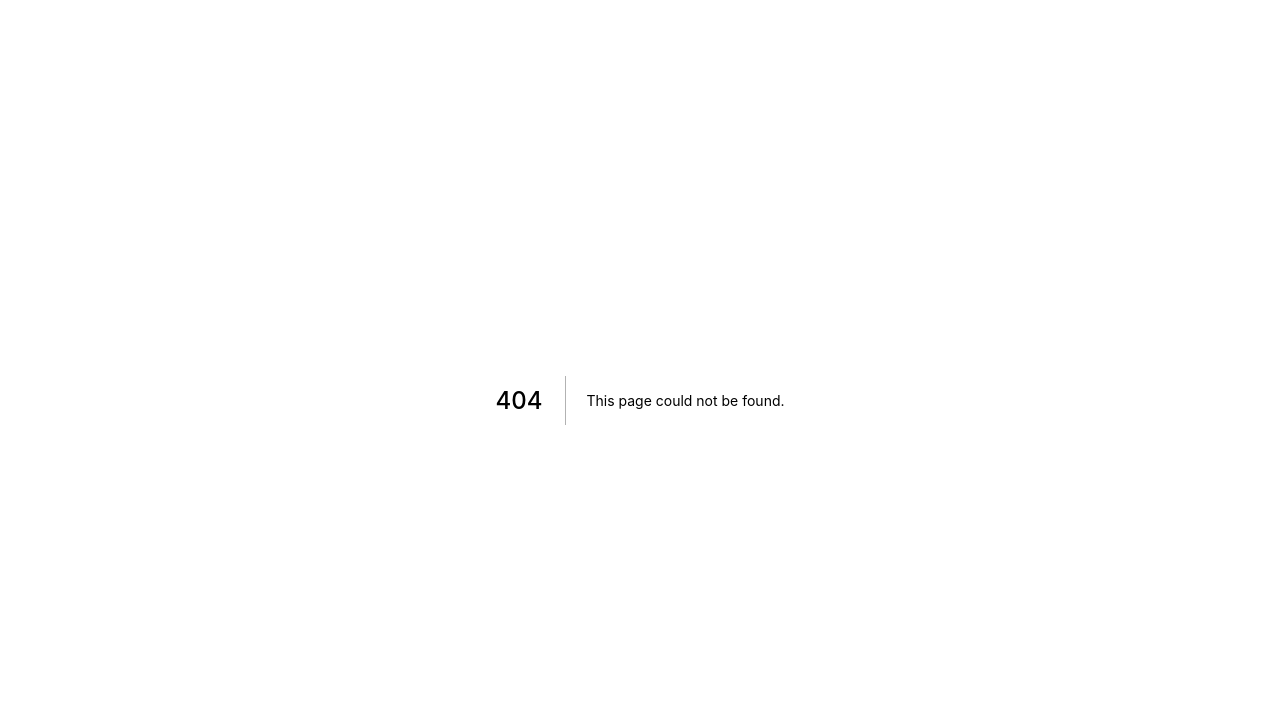
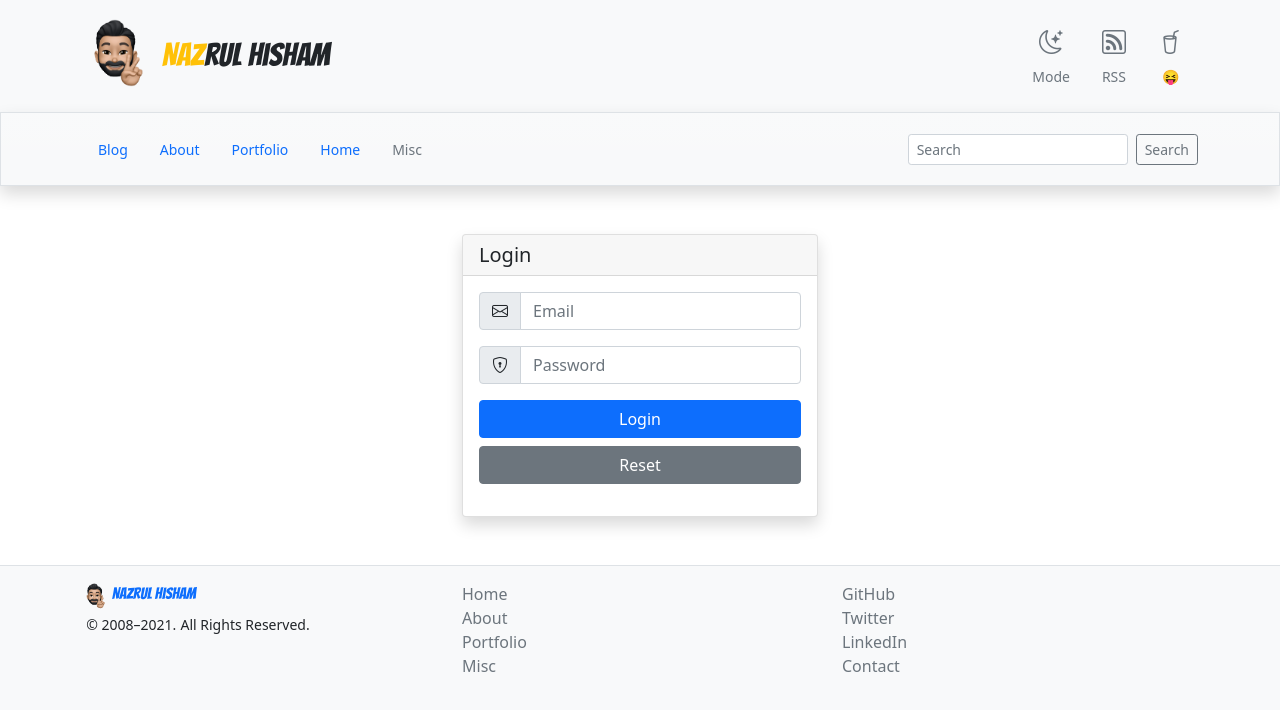
Before and after one commit to lumachroma/blog.nazrulhisham.net, a Next.js app: page /login in a window 1280 px wide. Before the commit this address had no page. Shown: the top 710 px of the page. Built offline with nearby package versions, Linux system fonts and the light colour scheme.

Commit message:
Implement user login page (exchange credential with secure JWT, store token in session cookie [provided by AuthProvider])

```diff
--- /dev/null
+++ b/pages/login.js
@@ -0,0 +1,125 @@
+import { useState } from 'react'
+import { useAuth } from '../lib/auth'
+import PageShell from '../components/PageShell'
+
+const Login = () => {
+  const { signinWithEmail, loading, errorMsg, setErrorMsg } = useAuth()
+
+  const [form, setForm] = useState({
+    email: '',
+    password: '',
+  })
+
+  const handleChange = (e) => {
+    const target = e.target
+    const value = target.value
+    const name = target.name
+
+    setForm({
+      ...form,
+      [name]: value,
+    })
+  }
+
+  const handleSubmit = (e) => {
+    e.preventDefault()
+    if (form.email && form.password) {
+      setErrorMsg(null)
+      signinWithEmail(form.email, form.password)
+    } else {
+      setErrorMsg("Email and/or Password is required")
+    }
+  }
+
+  const handleReset = (e) => {
+    e.preventDefault()
+    setForm({ ...form, email: '', password: '' })
+    setErrorMsg(null)
+  }
+
+  return (
+    <div className="row">
+      <div className="col-md"></div>
+      <div className="col-md-4">
+        <div className="card shadow">
+          <h5 className="card-header">
+            Login
+          </h5>
+          <div className="card-body">
+            <form id="login-form">
+              <div className="input-group mb-3">
+                <span className="input-group-text" id="basic-addon1">
+                  <i className="bi bi-envelope" />
+                </span>
+                <input
+                  type="email"
+                  className="form-control"
+                  id="email"
+                  name="email"
+                  value={form.email}
+                  onChange={handleChange}
+                  placeholder="Email"
+                  aria-label="Email"
+                  aria-describedby="basic-addon1"
+                  required
+                />
+              </div>
+              <div className="input-group mb-3">
+                <span className="input-group-text" id="basic-addon2">
+                  <i className="bi bi-shield-lock" />
+                </span>
+                <input
+                  type="password"
+                  className="form-control"
+                  id="password"
+                  name="password"
+                  value={form.password}
+                  onChange={handleChange}
+                  placeholder="Password"
+                  aria-label="Password"
+                  aria-describedby="basic-addon2"
+                  required
+                />
+              </div>
+              <div className="mb-3">
+                <div className="d-grid gap-2">
+                  <button
+                    type="submit"
+                    className="btn btn-primary"
+                    onClick={handleSubmit}
+                    disabled={loading}
+                  >
+                    {!loading && <span>Login</span>}
+                    {loading && <><span className="spinner-border spinner-border-sm" role="status" aria-hidden="true"></span> Authenticating...</>}
+                  </button>
+                  <button
+                    type="reset"
+                    className="btn btn-secondary"
+                    onClick={handleReset}
+                  >
+                    Reset
+                  </button>
+                </div>
+              </div>
+              <div className="mb-3">
+                {errorMsg &&
+                  <div className="alert alert-danger" role="alert">
+                    {errorMsg}
+                  </div>
+                }
+              </div>
+            </form>
+          </div>
+        </div>
+      </div>
+      <div className="col-md"></div>
+    </div>
+
+  )
+}
+const LoginPage = () => (
+  <PageShell name="Login" path="/login">
+    <Login />
+  </PageShell>
+)
+export default LoginPage
```
